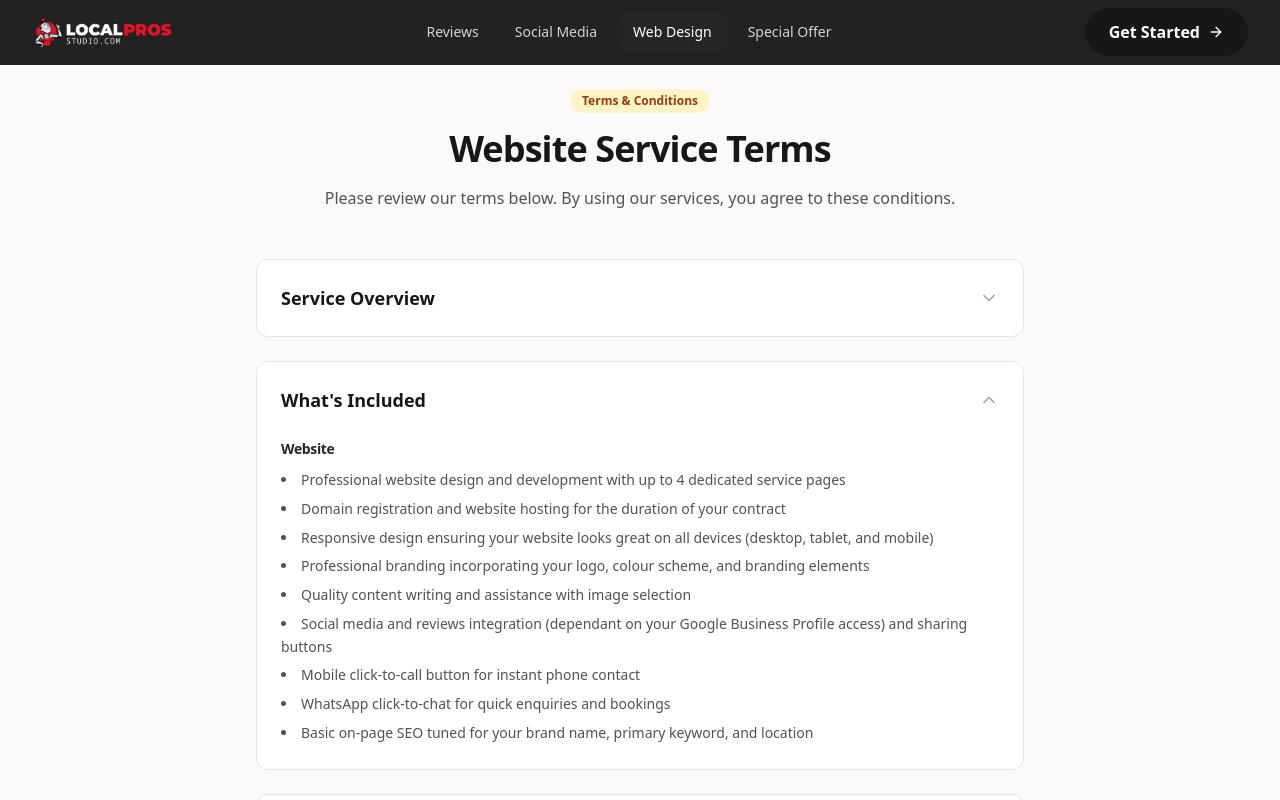
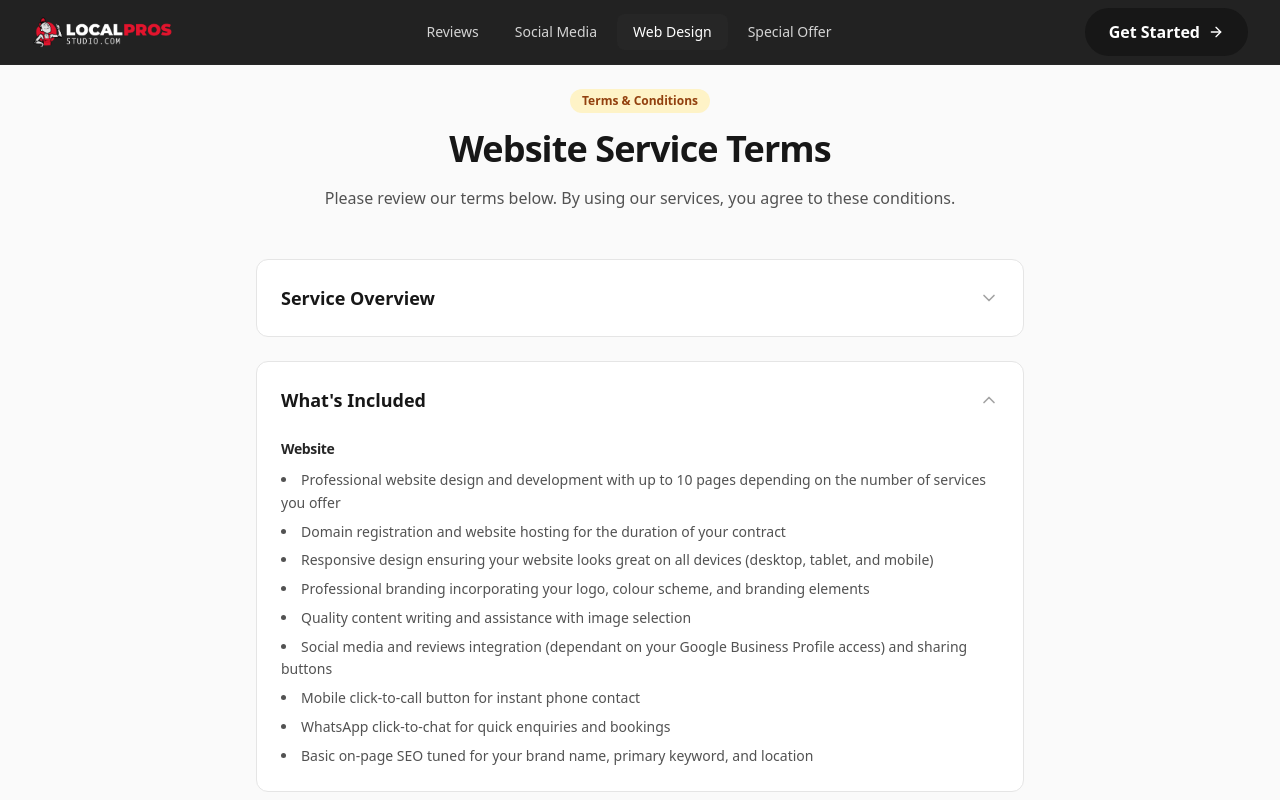
Before and after one commit to localbizonline/localprosstudio, a React (Vite) app: page /web-design in a window 1280 px wide. Both pictures are taken after a click on the heading "What's Included". Shown: the part 5991-6791 px from the top of the page. Built offline with nearby package versions, Linux system fonts and the light colour scheme.

Commit message:
Update page count to up to 10 pages depending on services
Co-Authored-By: Claude Opus 4.6 <noreply@anthropic.com>

```diff
--- a/src/components/WebDesignPage.tsx
+++ b/src/components/WebDesignPage.tsx
@@ -236,7 +236,7 @@ const WebDesignPage = () => {
               <ul className="space-y-3 mb-8">
                 {[
                   "Pre-built template customised to your brand",
-                  "Up to 4 dedicated service pages",
+                  "Up to 10 pages depending on your services",
                   "Mobile responsive design",
                   "Professional copywriting & image selection",
                   "WhatsApp click-to-chat & click-to-call",
@@ -366,7 +366,7 @@ const WebDesignPage = () => {
                 <div>
                   <h4 className="font-semibold text-neutral-800 mb-2">Website</h4>
                   <ul className="space-y-1.5 list-disc list-inside">
-                    <li>Professional website design and development with up to 4 dedicated service pages</li>
+                    <li>Professional website design and development with up to 10 pages depending on the number of services you offer</li>
                     <li>Domain registration and website hosting for the duration of your contract</li>
                     <li>Responsive design ensuring your website looks great on all devices (desktop, tablet, and mobile)</li>
                     <li>Professional branding incorporating your logo, colour scheme, and branding elements</li>
```
